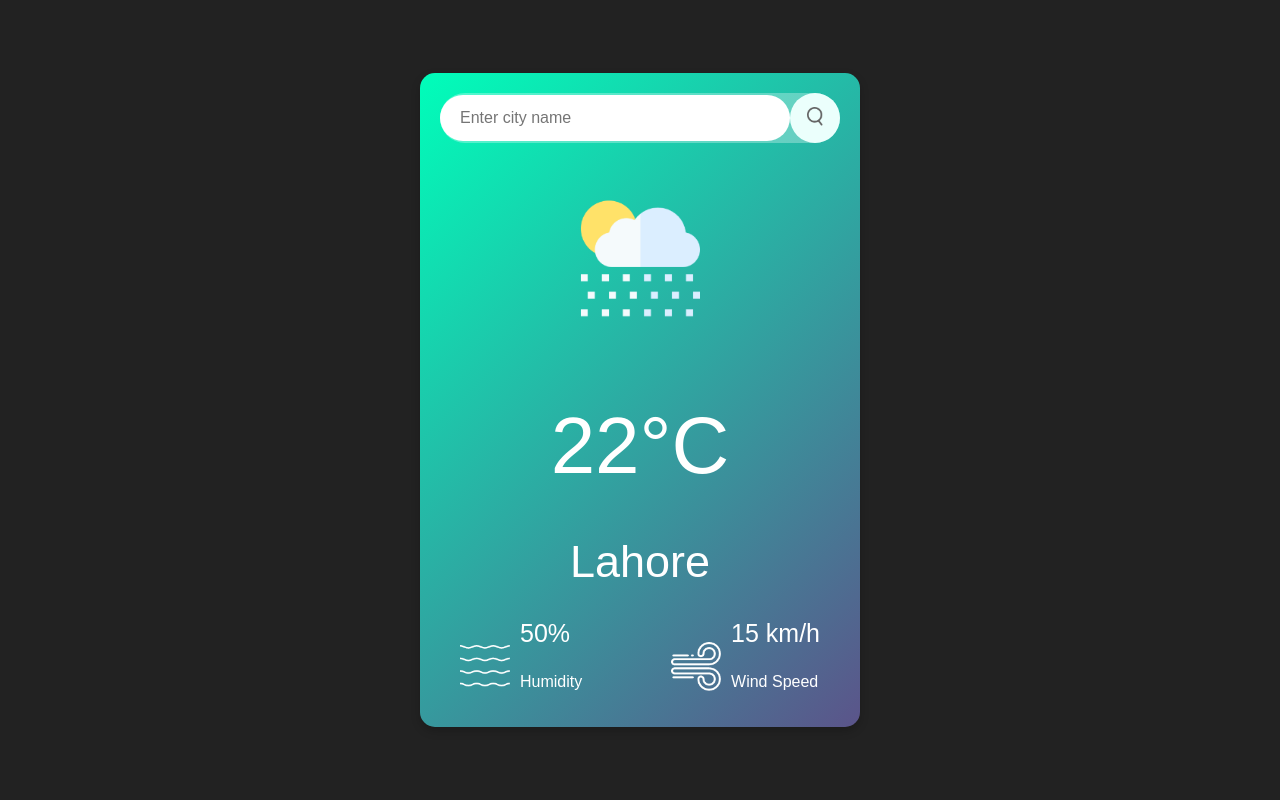
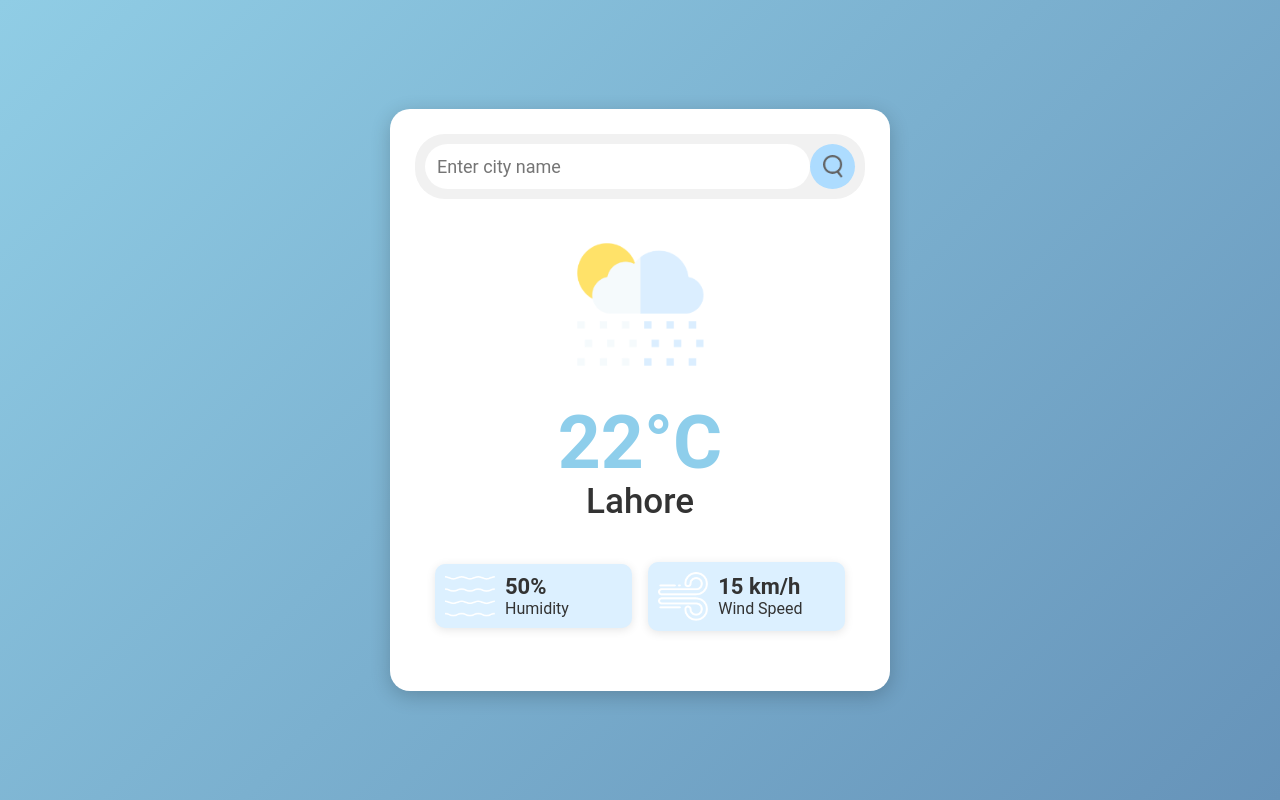
Before and after one commit to najiullahrao/Weather-App, a plain HTML site: page index.html in a window 1280 px wide. Drawn offline with Linux system fonts and the light colour scheme.

Commit message:
Update style.css

```diff
--- a/style.css
+++ b/style.css
@@ -1,98 +1,116 @@
+/* General Reset */
+* {
+    margin: 0;
+    padding: 0;
+    box-sizing: border-box;
+    font-family: 'Roboto', sans-serif;
+}
+
+/* Body Styling for Weather Website */
 body {
     display: flex;
     justify-content: center;
     align-items: center;
     height: 100vh;
-    margin: 0;
-    background: #fff;
-    font-family: 'Poppins', sans-serif;
+    background: linear-gradient(135deg, #90cde5, #6693b9);
+    color: #333;
+    overflow: hidden;
 }
 
-body {
-    background-color: #222;
+/* Layout for Larger Screens */
+@media (min-width: 1024px) {
+    .card {
+        width: 40%;
+        max-width: 700px;
+    }
 }
 
+/* Weather Card */
 .card {
     width: 90%;
-    max-width: 400px;
-    background: linear-gradient(135deg, #00feba, #5b548a);
-    padding: 20px;
-    border-radius: 15px;
-    box-shadow: 0 4px 10px rgba(0, 0, 0, 0.2);
+    max-width: 500px;
+    background: white;
+    padding: 25px;
+    border-radius: 20px;
+    box-shadow: 0 5px 20px rgba(0, 0, 0, 0.2);
     text-align: center;
-    color: white;
-    transition: transform 0.3s ease-in-out;
 }
 
+/* Search Bar */
 .search {
-
     display: flex;
-    /* justify-content: space-between; */
     align-items: center;
-    background: rgba(255, 255, 255, 0.3);
-    /* padding: 10px; */
-    border-radius: 25px;
+    background: #f1f1f1;
+    padding: 10px;
+    border-radius: 30px;
 }
 
 .search input {
     border: none;
     outline: none;
     flex: 1;
-    padding: 14px 20px;
-    font-size: 16px;
-    border-radius: 50px;
+    padding: 12px;
+    font-size: 18px;
+    border-radius: 30px;
     background: white;
-    color: rgb(0, 0, 0);
-    text-align: left;
-    transition: 0.3s ease-in-out;
+    color: #333;
 }
 
 .search button {
-    background: #ebfffc;
+    background: rgb(173, 220, 255);
     border: none;
     cursor: pointer;
-
     border-radius: 50%;
-    width: 50px;
-    height: 50px;
+    width: 45px;
+    height: 45px;
+    display: flex;
     align-items: center;
     justify-content: center;
-    transition: 0.3s ease-in-out;
 }
 
 .search button img {
-    width: 16px;
+    width: 20px;
 }
 
+/* Weather Icon */
 .weather-icon {
-    width: 170px;
-    margin-top: 30px;
+    width: 180px;
+    margin-top: 15px;
 }
 
+/* Temperature and City */
 .weather h1 {
-    font-size: 80px;
-    font-weight: 500;
+    font-size: 75px;
+    font-weight: bold;
+    color: #8eceeb;
 }
 
 .weather h2 {
-    font-size: 45px;
-    font-weight: 400;
-    margin-top: -10px;
+    font-size: 35px;
+    font-weight: 500;
+    margin-top: -5px;
 }
 
+/* Weather Details */
 .details {
     display: flex;
+    flex-wrap: wrap;
     align-items: center;
     justify-content: space-between;
-    padding: 0 20px;
-    margin: top 50px;
+    padding: 20px;
+    margin-top: 20px;
 }
 
 .col {
     display: flex;
     align-items: center;
     text-align: left;
-
+    width: 48%;
+    margin-bottom: 15px;
+    background: rgb(220, 240, 255);
+    padding: 10px;
+    border-radius: 10px;
+    box-shadow: 0 2px 10px rgba(0, 0, 0, 0.1);
 }
 
 .col img {
@@ -100,13 +118,19 @@ body {
     margin-right: 10px;
 }
 
+.feels-like,
+.visibility,
 .humidity,
 .wind {
-    font-size: 25px;
-    margin-top: -6px;
+    font-size: 22px;
+    font-weight: 600;
+    color: #333;
 }
 
+/* Error Message */
 .error {
     color: red;
     display: none;
+    margin-top: 10px;
+    font-size: 18px;
 }
```
